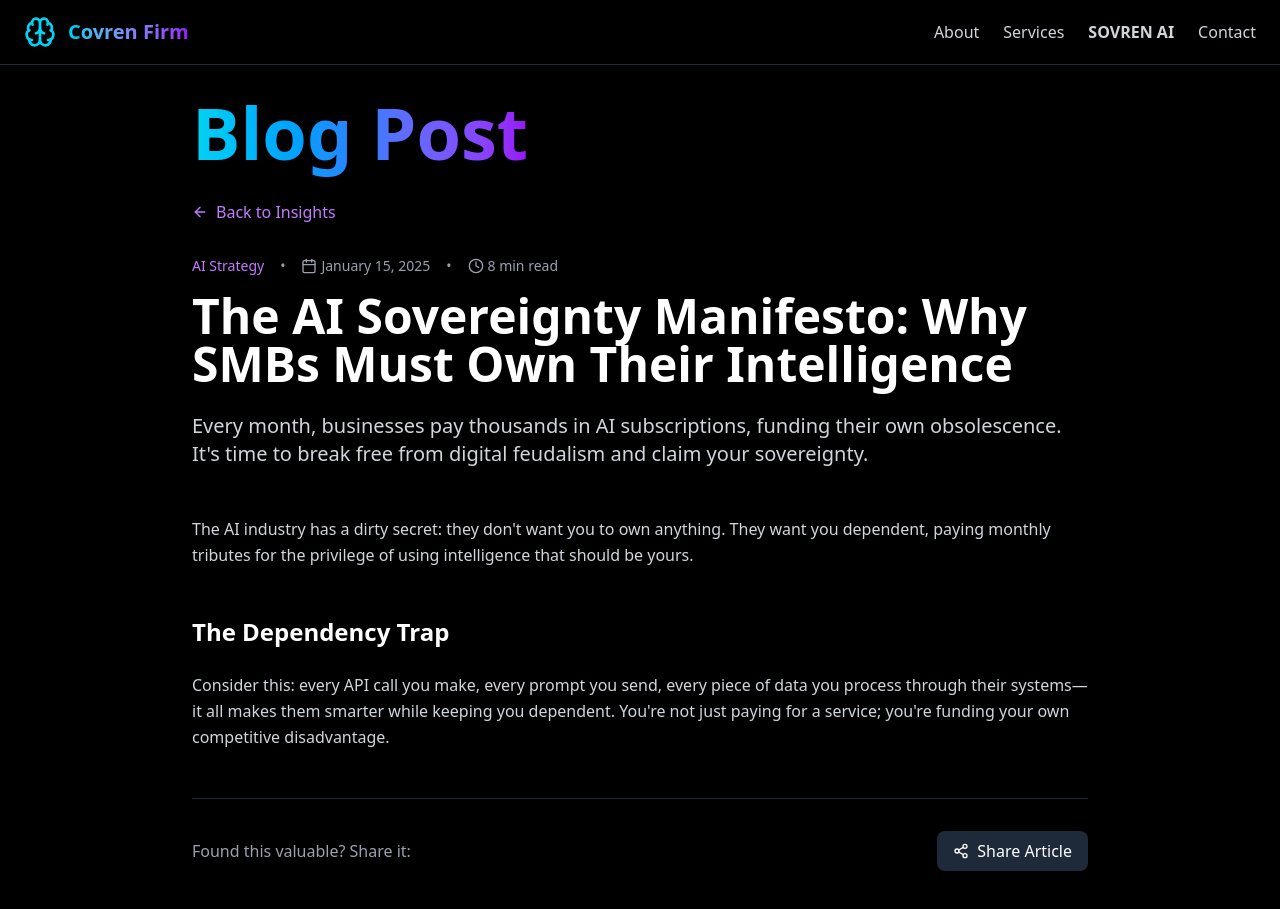
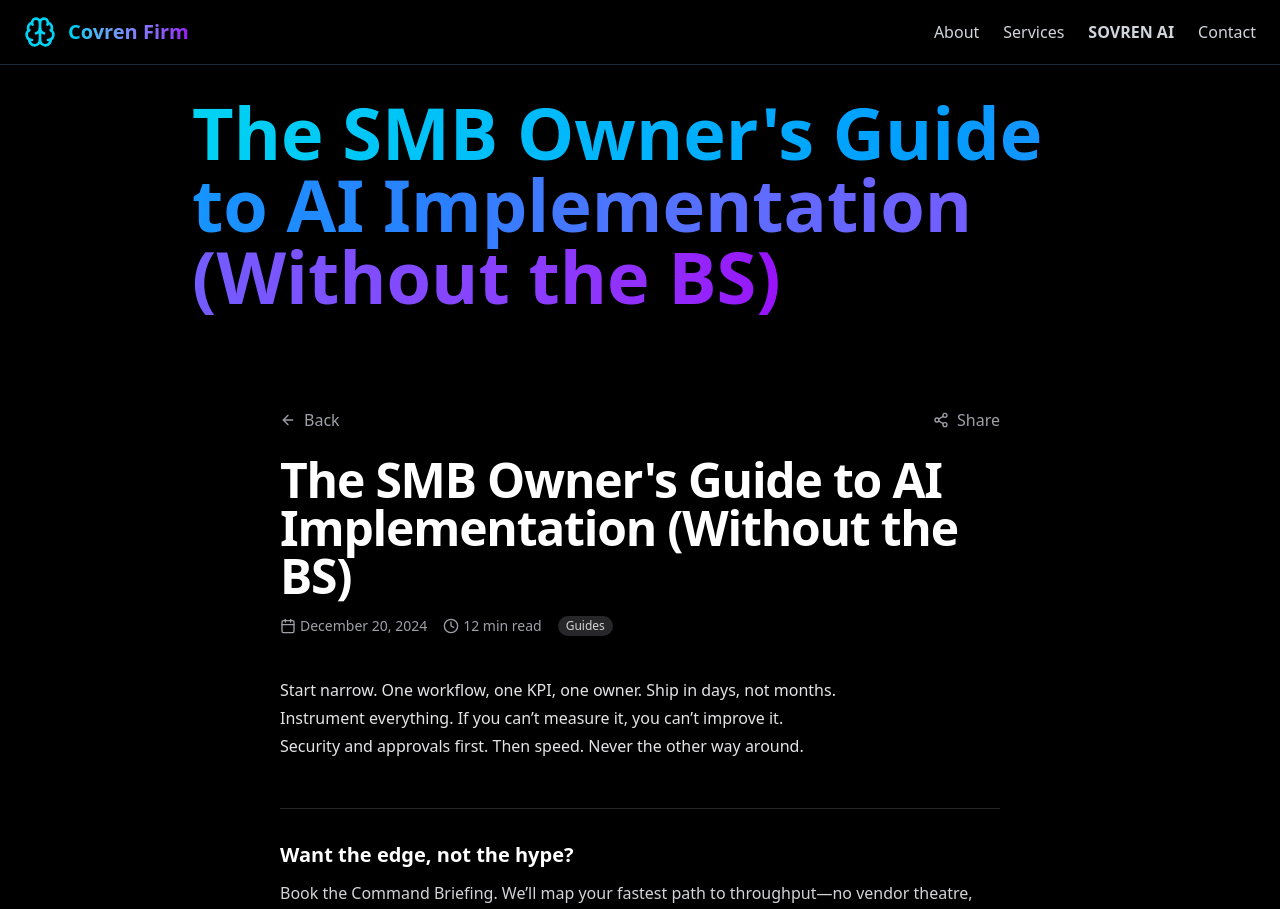
Before and after one commit to adminCovern/covrenfirm-site, a Next.js app: page /resources/blog/ai-implementation-guide in a window 1280 px wide. Shown: the top 909 px of the page. Built offline with nearby package versions, Linux system fonts and the light colour scheme.

Commit message:
Update page.tsx

```diff
--- a/app/resources/blog/[slug]/page.tsx
+++ b/app/resources/blog/[slug]/page.tsx
@@ -1,87 +1,164 @@
 'use client';
 
 import Link from 'next/link';
-import { ConsciousPage } from '../../../consciousness-engine';
+import { ConsciousPage } from '@/app/consciousness-engine';
 import { ArrowLeft, Calendar, Clock, Share2 } from 'lucide-react';
 
-export default function BlogPostPage({ params: _params }: { params: { slug: string } }) {
-  // In production, fetch post content based on slug
-  // For now, showing a template
+type RouteParams = { slug: string };
+
+// Simple in-memory post database. Replace with your CMS later.
+const POSTS: Record<
+  string,
+  {
+    title: string;
+    date: string;
+    readTime: string;
+    category: string;
+    hero?: string;
+    paragraphs: string[];
+  }
+> = {
+  'ai-sovereignty-manifesto': {
+    title: 'The AI Sovereignty Manifesto: Why SMBs Must Own Their Intelligence',
+    date: 'January 15, 2025',
+    readTime: '8 min read',
+    category: 'AI Strategy',
+    paragraphs: [
+      'Ownership beats access. If your business rents its intelligence, you’re financing your own dependency.',
+      'Sovereign AI means your data, your policies, your outcomes—without handing leverage to a vendor.',
+      'The practical path: pick one high-leverage workflow, wire strict guardrails, measure throughput, iterate.',
+    ],
+  },
+  'compound-intelligence-explained': {
+    title: 'Compound Intelligence: The Unfair Advantage Your Competitors Fear',
+    date: 'January 10, 2025',
+    readTime: '6 min read',
+    category: 'Technology',
+    paragraphs: [
+      'Static prompts are dead. Systems that learn across cycles compound advantages daily.',
+      'Focus on closing loops: observe → decide → act → measure → adjust. Repeat.',
+      'Throughput, not theatrics. Track cycle time reduction and success rate, then scale.',
+    ],
+  },
+  'smb-ai-revolution': {
+    title: 'David vs Goliath: How SMBs Are Using AI to Topple Industry Giants',
+    date: 'January 5, 2025',
+    readTime: '10 min read',
+    category: 'Case Studies',
+    paragraphs: [
+      'Small teams win by eliminating drag. Sovereign operators close gaps bigger orgs ignore.',
+      'The pattern: map the choke point, automate decisions with guardrails, ship fast.',
+      'Execution speed > headcount. Precision beats bureaucracy every time.',
+    ],
+  },
+  'true-cost-ai-dependency': {
+    title: "The Hidden Cost of AI Dependency: What Vendors Don't Want You to Know",
+    date: 'December 28, 2024',
+    readTime: '7 min read',
+    category: 'Business Strategy',
+    paragraphs: [
+      'Subscription fees are the visible cost. The hidden cost is strategic leakage.',
+      'When your ops depend on someone else’s stack, you trade control for convenience.',
+      'Own the critical path. Keep your edge where it matters.',
+    ],
+  },
+  'ai-implementation-guide': {
+    title: "The SMB Owner's Guide to AI Implementation (Without the BS)",
+    date: 'December 20, 2024',
+    readTime: '12 min read',
+    category: 'Guides',
+    paragraphs: [
+      'Start narrow. One workflow, one KPI, one owner. Ship in days, not months.',
+      'Instrument everything. If you can’t measure it, you can’t improve it.',
+      'Security and approvals first. Then speed. Never the other way around.',
+    ],
+  },
+};
+
+export default async function BlogPostPage({
+  params,
+}: {
+  // Next 15 can pass params as a Promise during build — type it accordingly:
+  params: Promise<RouteParams>;
+}) {
+  const { slug } = await params;
+
+  const post = POSTS[slug];
+  if (!post) {
+    // Simple not-found view without importing next/navigation
+    return (
+      <ConsciousPage title="Not Found">
+        <div className="max-w-3xl mx-auto px-6 py-24 text-center">
+          <h1 className="text-3xl font-bold text-white mb-3">Article not found</h1>
+          <p className="text-zinc-400 mb-6">The article you’re looking for doesn’t exist or was moved.</p>
+          <Link href="/resources/blog" className="underline">
+            Back to insights
+          </Link>
+        </div>
+      </ConsciousPage>
+    );
+  }
 
   return (
-    <ConsciousPage title="Blog Post">
-      <article className="max-w-4xl mx-auto">
-        {/* Back Link */}
-        <Link
-          href="/blog"
-          className="inline-flex items-center gap-2 text-purple-400 hover:text-purple-300 mb-8"
-        >
-          <ArrowLeft className="w-4 h-4" />
-          Back to Insights
-        </Link>
-
-        {/* Article Header */}
-        <header className="mb-12">
-          <div className="flex items-center gap-4 text-sm text-gray-400 mb-4">
-            <span className="text-purple-400">AI Strategy</span>
-            <span>•</span>
-            <span className="flex items-center gap-1">
-              <Calendar className="w-4 h-4" />
-              January 15, 2025
-            </span>
-            <span>•</span>
-            <span className="flex items-center gap-1">
-              <Clock className="w-4 h-4" />
-              8 min read
-            </span>
-          </div>
-
-          <h1 className="text-4xl md:text-5xl font-bold text-white mb-6">
-            The AI Sovereignty Manifesto: Why SMBs Must Own Their Intelligence
-          </h1>
-
-          <p className="text-xl text-gray-300">
-            Every month, businesses pay thousands in AI subscriptions, funding their own obsolescence.
-            It's time to break free from digital feudalism and claim your sovereignty.
-          </p>
-        </header>
-
-        {/* Article Content */}
-        <div className="prose prose-invert prose-lg max-w-none">
-          <p className="text-gray-300 leading-relaxed mb-6">
-            The AI industry has a dirty secret: they don't want you to own anything. They want you
-            dependent, paying monthly tributes for the privilege of using intelligence that should be yours.
-          </p>
-
-          <h2 className="text-2xl font-bold text-white mt-12 mb-6">The Dependency Trap</h2>
-          <p className="text-gray-300 leading-relaxed mb-6">
-            Consider this: every API call you make, every prompt you send, every piece of data you process
-            through their systems—it all makes them smarter while keeping you dependent. You're not just
-            paying for a service; you're funding your own competitive disadvantage.
-          </p>
-
-          {/* Add more content sections as needed */}
+    <ConsciousPage title={post.title}>
+      <article className="max-w-3xl mx-auto px-6 py-16">
+        {/* Top bar */}
+        <div className="mb-6 flex items-center justify-between">
+          <Link href="/resources/blog" className="inline-flex items-center gap-2 text-zinc-400 hover:text-zinc-200">
+            <ArrowLeft className="w-4 h-4" />
+            Back
+          </Link>
+          <button
+            className="inline-flex items-center gap-2 text-zinc-400 hover:text-zinc-200"
+            title="Share"
+            onClick={() => {
+              const url = typeof window !== 'undefined' ? window.location.href : '';
+              if (navigator?.clipboard && url) {
+                navigator.clipboard.writeText(url);
+              }
+            }}
+          >
+            <Share2 className="w-4 h-4" />
+            Share
+          </button>
         </div>
 
-        {/* Share Section */}
-        <div className="mt-12 pt-8 border-t border-gray-800">
-          <div className="flex items-center justify-between">
-            <p className="text-gray-400">Found this valuable? Share it:</p>
-            <button className="flex items-center gap-2 px-4 py-2 bg-gray-800 rounded-lg hover:bg-gray-700 transition-colors">
-              <Share2 className="w-4 h-4" />
-              Share Article
-            </button>
-          </div>
+        {/* Header */}
+        <h1 className="text-3xl md:text-5xl font-extrabold tracking-tight text-white">{post.title}</h1>
+
+        <div className="mt-4 flex flex-wrap items-center gap-4 text-sm text-zinc-400">
+          <span className="inline-flex items-center gap-1">
+            <Calendar className="w-4 h-4" />
+            {post.date}
+          </span>
+          <span className="inline-flex items-center gap-1">
+            <Clock className="w-4 h-4" />
+            {post.readTime}
+          </span>
+          <span className="px-2 py-0.5 rounded-full bg-zinc-800 text-zinc-300 text-xs">{post.category}</span>
         </div>
 
-        {/* Next Article */}
-        <div className="mt-12 p-6 bg-gray-900/50 rounded-xl border border-gray-800">
-          <p className="text-sm text-gray-400 mb-2">Next Article</p>
-          <h3 className="text-xl font-bold text-white hover:text-purple-400 transition-colors">
-            <Link href="/blog/compound-intelligence-explained">
-              Compound Intelligence: The Unfair Advantage Your Competitors Fear
-            </Link>
-          </h3>
+        {/* Body */}
+        <div className="prose prose-invert prose-zinc mt-10">
+          {post.paragraphs.map((p, i) => (
+            <p key={i} className="text-zinc-200 leading-7">
+              {p}
+            </p>
+          ))}
+        </div>
+
+        {/* Footer CTA */}
+        <div className="mt-12 border-t border-zinc-800 pt-8">
+          <h3 className="text-xl font-semibold text-white mb-3">Want the edge, not the hype?</h3>
+          <p className="text-zinc-300 mb-6">
+            Book the Command Briefing. We’ll map your fastest path to throughput—no vendor theatre, just execution.
+          </p>
+          <Link
+            href="/contact"
+            className="inline-flex items-center gap-2 rounded-2xl bg-white px-6 py-3 text-black font-semibold hover:opacity-90 transition"
+          >
+            Book the Command Briefing
+          </Link>
         </div>
       </article>
     </ConsciousPage>
```
